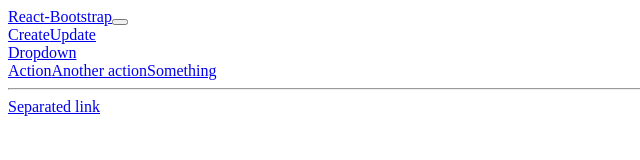
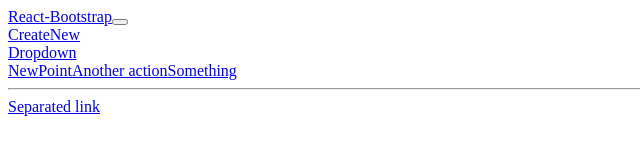
Before and after one commit to Manojkumar886/sample-frontend-TTPVGM-, a React (Create React App) app: page / in a window 1280 px wide. Both pictures are taken after a click on the button "Dropdown". Shown: the top 160 px of the page, without its empty margins (0-640 px from the left). Built offline with nearby package versions, Linux system fonts and the light colour scheme.

Commit message:
Complted

```diff
--- a/package.json
+++ b/package.json
@@ -1,5 +1,6 @@
 {
   "name": "sample-frontend",
+  "homepage": "https://Manojkumar886.github.io/sample-frontend-TTPVGM-.git",
   "version": "0.1.0",
   "private": true,
   "dependencies": {
@@ -8,6 +9,7 @@
     "@testing-library/user-event": "^13.5.0",
     "bootstrap": "^5.2.3",
     "bootstrap-icons": "^1.10.3",
+    "gh-pages": "^5.0.0",
     "react": "^18.2.0",
     "react-bootstrap": "^2.7.0",
     "react-dom": "^18.2.0",
@@ -18,6 +20,8 @@
   "scripts": {
     "start": "react-scripts start",
     "build": "react-scripts build",
+    "predeploy":"npm run build",
+    "deploy":"gh-pages -d build",
     "test": "react-scripts test",
     "eject": "react-scripts eject"
   },
--- a/src/App.js
+++ b/src/App.js
@@ -1,14 +1,14 @@
 import { BrowserRouter, Route, Routes } from "react-router-dom";
-import { Mainpage } from "./HomePage";
+import { Mainone } from "./HomePage";
 import { TableForm } from "./TableCreation";
 
 function App() {
   return (
     <>
     <BrowserRouter>
-    <Mainpage/>
+    <Mainone/>
     <Routes>
-      <Route path="update" exact element={<TableForm/>}/>
+      <Route path="new" exact element={<TableForm/>}/>
       <Route path="create" exact element={<h2>Welcome to BrowserRouter Module</h2>} />
     </Routes>
     </BrowserRouter>
--- a/src/HomePage.js
+++ b/src/HomePage.js
@@ -1,24 +1,21 @@
-import { Nav, Navbar, NavbarBrand, NavDropdown } from 'react-bootstrap';
-import NavbarCollapse from 'react-bootstrap/esm/NavbarCollapse';
-import NavbarToggle from 'react-bootstrap/esm/NavbarToggle';
+import Nav from 'react-bootstrap/Nav';
+import Navbar from 'react-bootstrap/Navbar';
+import NavDropdown from 'react-bootstrap/NavDropdown';
 
-
-export const Mainpage=()=>
+export const Mainone=()=>
 {
     return(
     <>
     <Navbar bg="light" expand="lg">
-        <NavbarBrand href="#home">React-Bootstrap</NavbarBrand>
-        <NavbarToggle aria-controls="basic-navbar-nav" />
-        <NavbarCollapse id="basic-navbar-nav">
+    <Navbar.Brand href="#home">React-Bootstrap</Navbar.Brand>
+        <Navbar.Toggle aria-controls="basic-navbar-nav" />
+        <Navbar.Collapse id="basic-navbar-nav">
           <Nav className="me-auto">
-            <Nav.Link href="/create">Create</Nav.Link>
-            <Nav.Link href="/update">Update</Nav.Link>
+            <Nav.Link href="/Create">Create</Nav.Link>
+            <Nav.Link href="/New">New</Nav.Link>
             <NavDropdown title="Dropdown" id="basic-nav-dropdown">
-              <NavDropdown.Item href="#action/3.1">Action</NavDropdown.Item>
-              <NavDropdown.Item href="#action/3.2">
-                Another action
-              </NavDropdown.Item>
+              <NavDropdown.Item href="/New">NewPoint</NavDropdown.Item>
+              <NavDropdown.Item href="#action/3.2">Another action</NavDropdown.Item>
               <NavDropdown.Item href="#action/3.3">Something</NavDropdown.Item>
               <NavDropdown.Divider />
                     <NavDropdown.Item href="#action/3.4">
@@ -26,8 +23,8 @@
                     </NavDropdown.Item>
             </NavDropdown>
           </Nav>
-        </NavbarCollapse>
+        </Navbar.Collapse>
     </Navbar>
     </>
-    )
+  );
 }
```
Also changed, not shown: 9 other files (tests, documents, lock files or other folders). Lines whose indentation alone changed are shown as unchanged.
